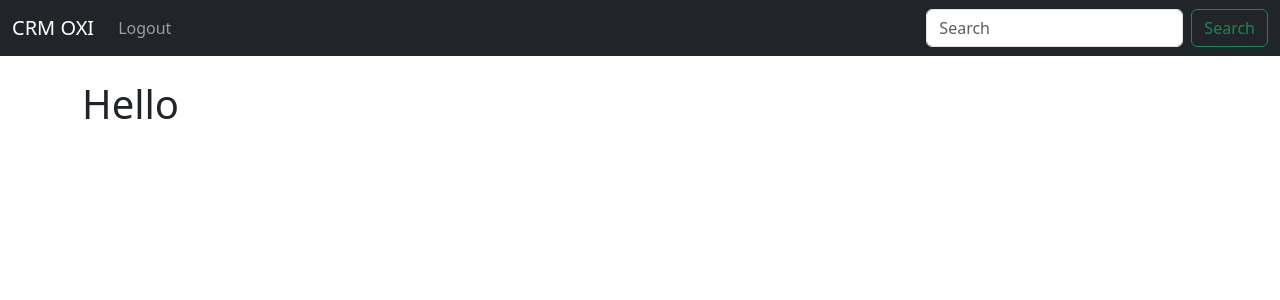
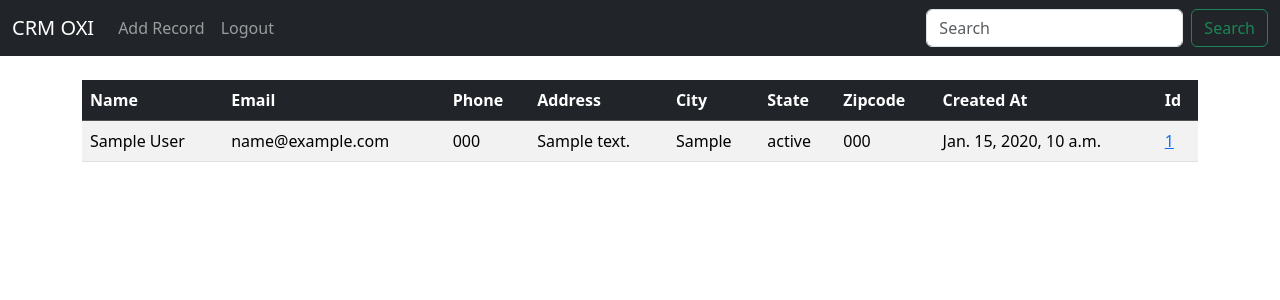
Before and after one commit to olexiygolovko/crm_oxi, a Django app: page / in a window 1280 px wide. Shown: the top 300 px of the page. Run offline with Django 5.2, Linux system fonts and the light colour scheme; a user stored in the database is signed in; tables that the repository leaves empty hold one stand-in row (values such as "Sample post").

Commit message:
Add records to CRM
added record models, record views configured, records configured in template

```diff
--- a/crm_oxi/crm/templates/home.html
+++ b/crm_oxi/crm/templates/home.html
@@ -2,19 +2,52 @@
 
 {% block content %}
 
-<div class="col-md-6 offset-mdd-3">
 
 {% if user.is_authenticated %}
 
-<h1>Hello</h1>
+<table class="table table-striped ">
+  <thead class="table-dark">
+    <tr>
+      <th scope="col">Name</th>
+      <th scope="col">Email</th>
+      <th scope="col">Phone</th>
+      <th scope="col">Address</th>
+      <th scope="col">City</th>
+      <th scope="col">State</th>
+      <th scope="col">Zipcode</th>
+      <th scope="col">Created At</th>
+      <th scope="col">Id</th>
+    </tr>
+  </thead>
+  <tbody>
+
+{% if records %}
+    {% for record in records %}
+      <tr>
+          <td>{{ record.first_name }}
+          {{ record.last_name }}</td>
+          <td>{{ record.email }}</td>
+          <td>{{ record.phone }}</td>
+          <td>{{ record.address }}</td>
+          <td>{{ record.city }}</td>
+          <td>{{ record.state }}</td>
+          <td>{{ record.zipcode }}</td>
+          <td>{{ record.created_at }}</td>
+          <td><a href="{% url 'record' record.id %}">{{ record.id }}</a></td>
+      </tr>
+    {% endfor %}
+{% endif %}
+    </tr>
+  </tbody>
+</table>
 
 {% else %}
-
+    <div class="col-md-6 offset-md-3">
     <h1>Login</h1>
     <br/>
     <form method="POST" action="{% url 'home' %}">
         {% csrf_token %}
-    <form>
+
       <div class="mb-3">
         <input type="text" class="form-control" name="username", placeholder="Username" required>
       </div>
@@ -25,9 +58,7 @@
       <br/>
       <button type="submit" class="btn btn-secondary">Login</button>
     </form>
-
     </div>
-
 {% endif %}
 
 {% endblock %}
--- a/crm_oxi/crm/templates/navbar.html
+++ b/crm_oxi/crm/templates/navbar.html
@@ -8,6 +8,10 @@
       <ul class="navbar-nav me-auto mb-2 mb-lg-0">
 
         {% if user.is_authenticated %}
+
+        <li class="nav-item">
+          <a class="nav-link" href="{% url 'add_record' %}">Add Record</a>
+        </li>
 
         <li class="nav-item">
           <a class="nav-link" href="{% url 'logout' %}">Logout</a>
--- a/crm_oxi/crm/templates/register.html
+++ b/crm_oxi/crm/templates/register.html
@@ -2,6 +2,7 @@
 
 {% block content %}
 
+<div class="col-md-6 offset-md-3">
 <h1>Register</h1>
 <br/>
 <form method="POST" action="">
@@ -25,5 +26,6 @@
 
     <button type="submit" class="btn btn-secondary">Register</button>
 </form>
+</div>
 
 {% endblock %}
--- a/crm_oxi/crm/urls.py
+++ b/crm_oxi/crm/urls.py
@@ -5,5 +5,9 @@ urlpatterns = [
     path('', views.home, name='home'),
     path('logout/', views.logout_user, name='logout'),
     path('register/', views.register_user, name='register'),
+    path('record/<int:pk>', views.customer_record, name='record'),
+    path('delete_record/<int:pk>', views.delete_record, name='delete_record'),
+    path('add_record/', views.add_record, name='add_record'),
+
 
 ]
--- a/crm_oxi/crm/views.py
+++ b/crm_oxi/crm/views.py
@@ -1,10 +1,14 @@
 from django.shortcuts import render, redirect
 from django.contrib.auth import authenticate, login, logout
 from django.contrib import messages
-from .forms import SignUpForm
+from .forms import SignUpForm, AddRecordForm
+from .models import Record
 
 
 def home(request):
+    records = Record.objects.all()
+
+
     # Checkto see if logging in
     if request.method == 'POST':
         username = request.POST['username']
@@ -19,7 +23,7 @@ def home(request):
             messages.success(request, "There Was An Error Logging In, Pleace Try Again ...")
             return redirect('home')
     else:
-        return render(request, 'home.html', {})
+        return render(request, 'home.html', {'records':records})
 
 def logout_user(request):
     logout(request)
@@ -44,3 +48,36 @@ def register_user(request):
         return render(request, 'register.html', {'form':form})
 
     return render(request, 'register.html', {'form':form})
+
+def customer_record(request, pk):
+    if request.user.is_authenticated:
+        #Look up Records
+        customer_record = Record.objects.get(id=pk)
+
+        return render(request, 'record.html', {'customer_record':customer_record})
+    else:
+        messages.success(request, "You Must Be Logged In To View That Page...")
+        return redirect('home')
+
+def delete_record(request, pk):
+    if request.user.is_authenticated:
+        delete_it = Record.objects.get(id=pk)
+        delete_it.delete()
+        messages.success(request, "Record Deleted Successfully...")
+        return redirect('home')
+    else:
+        messages.success(request, "You Must Be Logged In To Do That...")
+        return redirect('home')
+
+def add_record(request):
+    form = AddRecordForm(request.POST or None)
+    if request.user.is_authenticated:
+        if request.method == "POST":
+            if form.is_valid():
+                add_record = form.save()
+                messages.success(request, "Record Added...")
+                return redirect('home')
+        return render(request, 'add_record.html', {'form':form})
+    else:
+        messages.error(request, "You Must Be Logged In...")
+        return redirect('home')
```
Also changed, not shown: crm_oxi/crm/forms.py (+19 -0 lines), crm_oxi/crm/templates/add_record.html (added, +16 -0 lines), crm_oxi/crm/templates/record.html (added, +48 -0 lines). Lines whose indentation alone changed are shown as unchanged.
